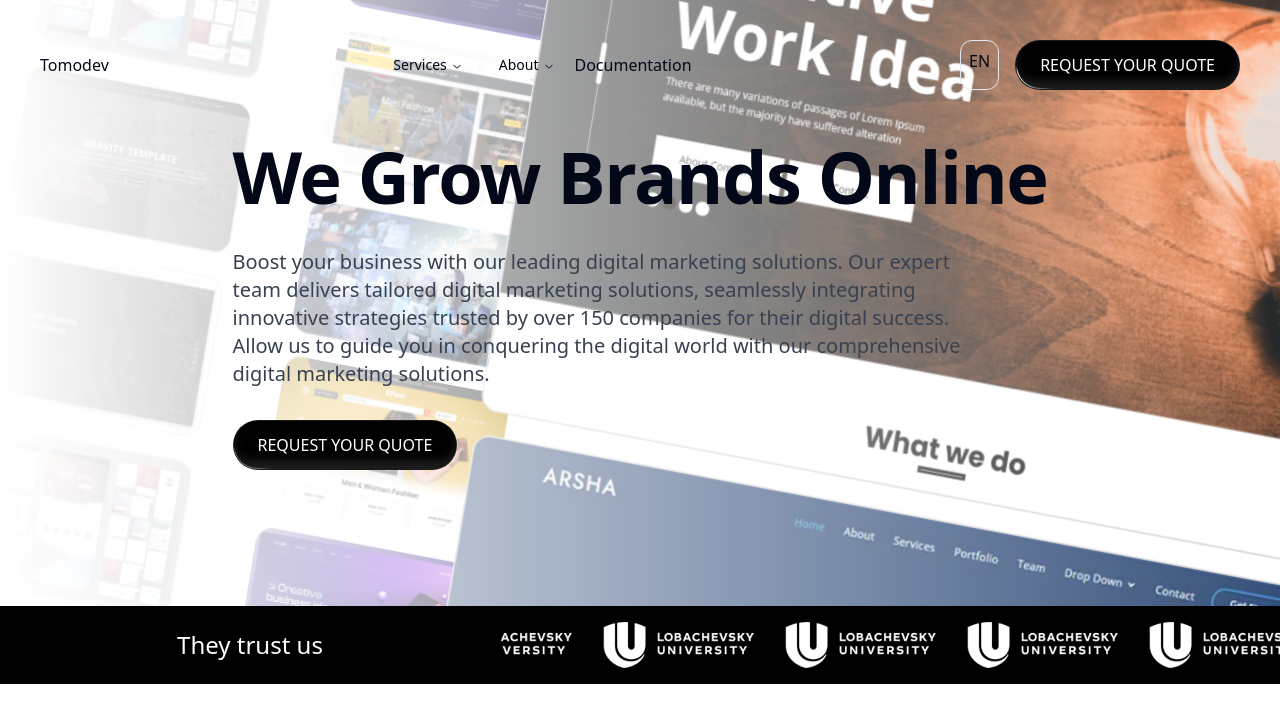
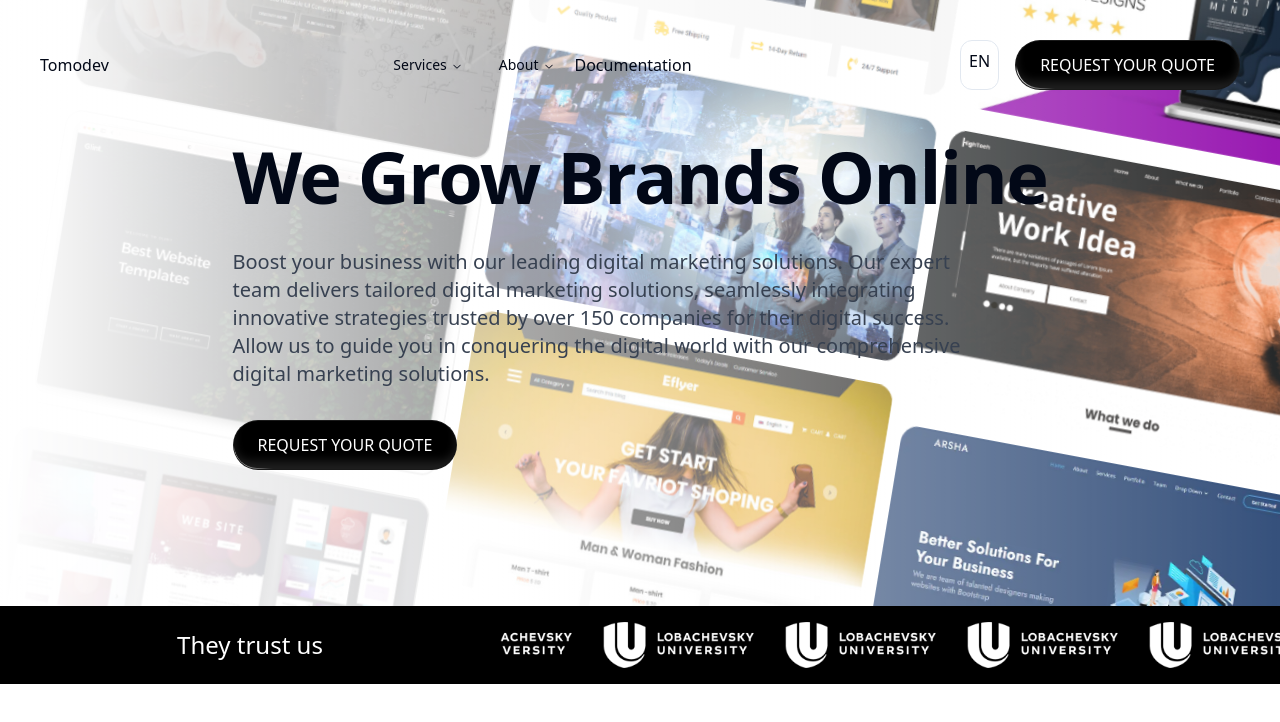
Before and after one commit to redaAssemghor/tomodev, a Next.js app: page / in a window 1280 px wide. Shown: the top 722 px of the page. Built offline with nearby package versions, Linux system fonts and the light colour scheme.

Commit message:
new  hero

```diff
--- a/app/components/Marquee3D.tsx
+++ b/app/components/Marquee3D.tsx
@@ -110,7 +110,7 @@ const Marquee3D = () => {
               key={idx}
               src={data.img}
               alt={data.name}
-              className="w-[300px] mx-auto h-full w-full cursor-pointer rounded-xl border border-neutral-300 transition-all duration-300 hover:ring-1 hover:ring-neutral-300"
+              className=" mx-auto h-full  cursor-pointer rounded-xl"
             />
           ))}
         </Marquee>
--- a/components/magicui/marquee.tsx
+++ b/components/magicui/marquee.tsx
@@ -7,7 +7,7 @@ interface MarqueeProps {
   children?: React.ReactNode;
   vertical?: boolean;
   repeat?: number;
-  [key: string]: any;
+  [key: string]: unknown;
 }
 
 export default function Marquee({
```
